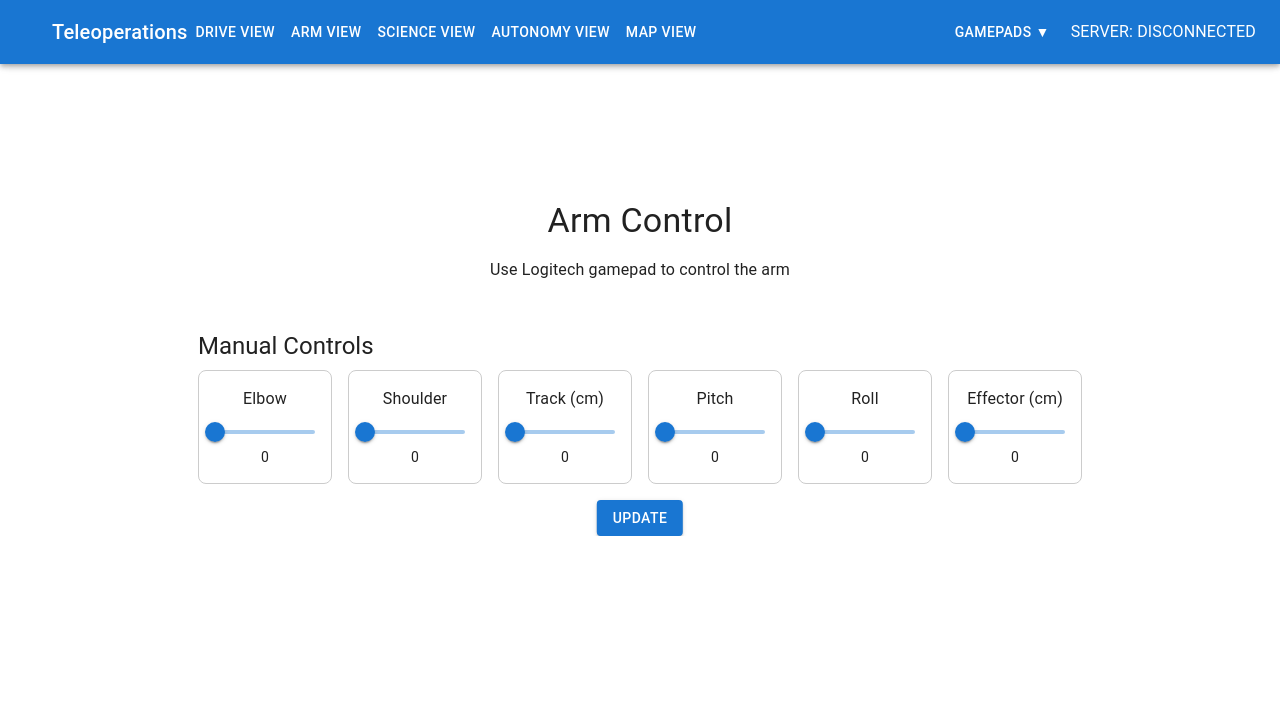
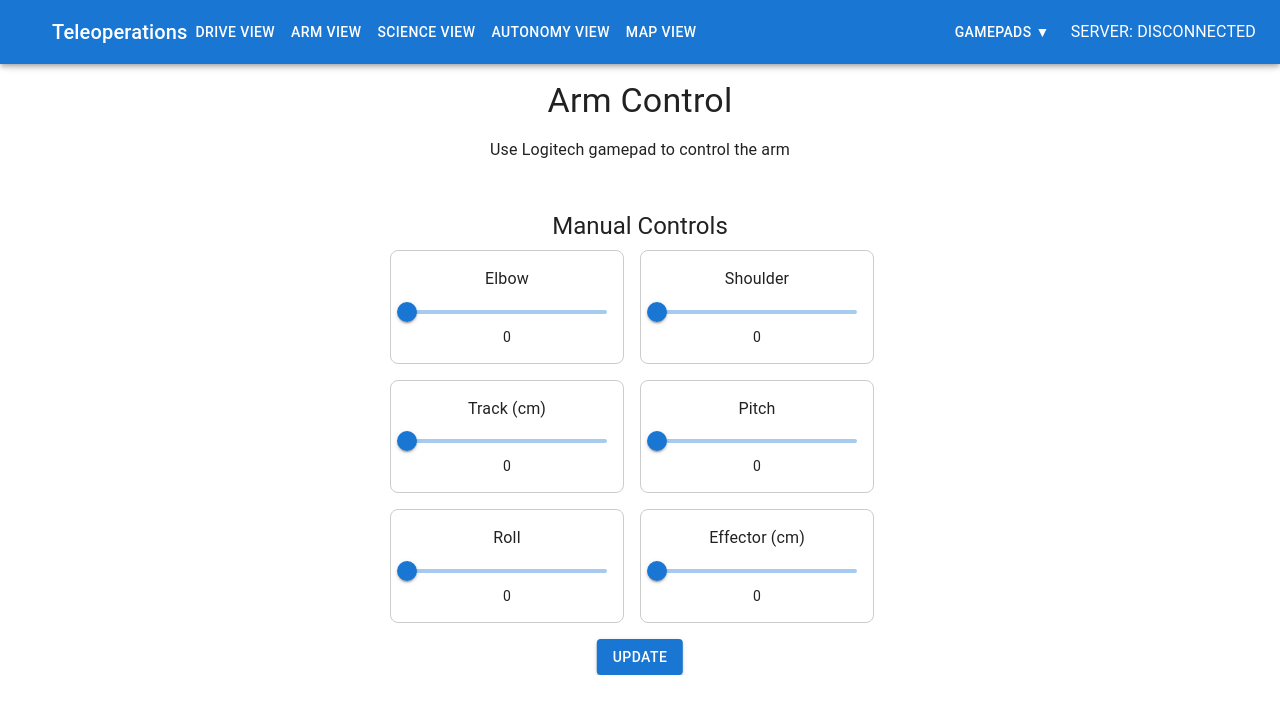
Before and after one commit to SJSURoboticsTeam/urc-teleoperation-2026, a React (Vite) app: page / in a window 1280 px wide. Both pictures are taken after a click on the button "ARM VIEW". Shown: the top 714 px of the page. Built offline with nearby package versions, Linux system fonts and the light colour scheme; no server answers; some icons are missing.

Commit message:
2 rows of input controls, wider for more precision Changes to be committed: 	modified:   src/views/ArmView.jsx

```diff
--- a/src/views/ArmView.jsx
+++ b/src/views/ArmView.jsx
@@ -41,12 +41,12 @@ export default function ArmView ({velocities}) {
     };
 
     return (
-        <Box sx={{display: 'flex', marginTop:15,alignItems: 'center', justifyContent: 'center', flexDirection: 'column', overflowY: 'auto' }}>
+        <Box sx={{display: 'flex', alignItems: 'center', justifyContent: 'center', flexDirection: 'column', overflowY: 'auto' }}>
             <Typography variant='h4' sx={{ mb: 2 }}>Arm Control</Typography>
             <Typography variant='body1' sx={{ mb: 2 }}>Use Logitech gamepad to control the arm</Typography>
             <Box sx={{ mt: 4 }}>
-                <Typography variant='h5'>Manual Controls</Typography>
-                <Grid container spacing={2} sx={{ mt: 1}}>
+                <Typography sx={{textAlign:'center'}} variant='h5'>Manual Controls</Typography>
+                <Grid container spacing={2} sx={{ mt: 1, maxWidth: 500 }}>
                     {[
                         { label: 'Elbow', value: elbow, set: setElbow, max: 90 },
                         { label: 'Shoulder', value: shoulder, set: setShoulder, max: 110 },
@@ -63,7 +63,7 @@ export default function ArmView ({velocities}) {
                                 min={0}
                                 max={max}
                                 step={1}
-                                sx={{ width: 100 }}
+                                sx={{ width: 200 }}
                                 valueLabelDisplay="auto"
                             />
                             <Typography variant="body2">{value}</Typography>
```
